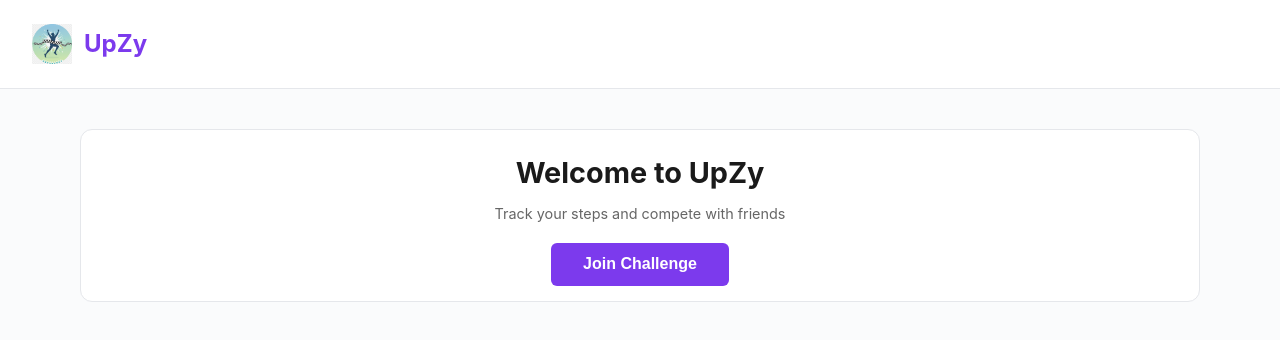
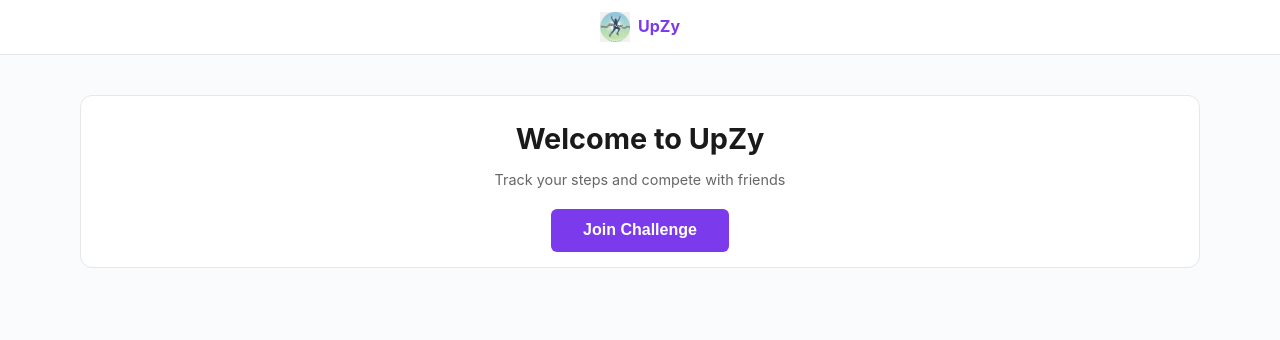
Before and after one commit to krish1225/UpZy, a plain HTML site: page index.html in a window 1280 px wide. Drawn offline with nearby package versions, Linux system fonts and the light colour scheme.

Commit message:
style: Fix logo header sizing and positioning
- Reduced logo image from 40px to 30px
- Reduced font size from 1.5rem to 1rem
- Reduced padding to make header more compact
- Center-aligned logo header for better appearance

```diff
--- a/css/styles.css
+++ b/css/styles.css
@@ -68,22 +68,23 @@ p {
 
 /* Logo Header */
 .logo-header {
-  padding: 1.5rem 2rem;
+  padding: 0.75rem 2rem;
   background: white;
   border-bottom: 1px solid #e5e7eb;
   display: flex;
   align-items: center;
-  gap: 0.75rem;
+  gap: 0.5rem;
+  justify-content: center;
 }
 
 .logo-img {
-  width: 40px;
-  height: 40px;
+  width: 30px;
+  height: 30px;
   object-fit: contain;
 }
 
 .logo-text {
-  font-size: 1.5rem;
+  font-size: 1rem;
   font-weight: 700;
   color: var(--primary-color);
 }
```
